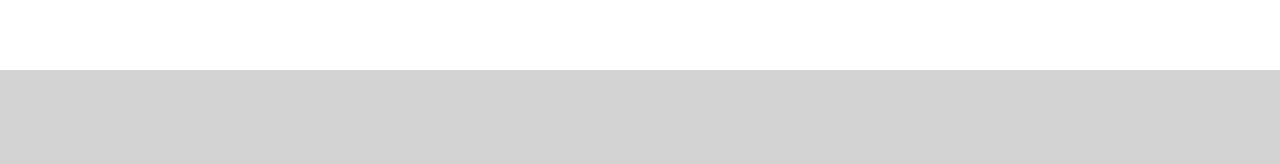
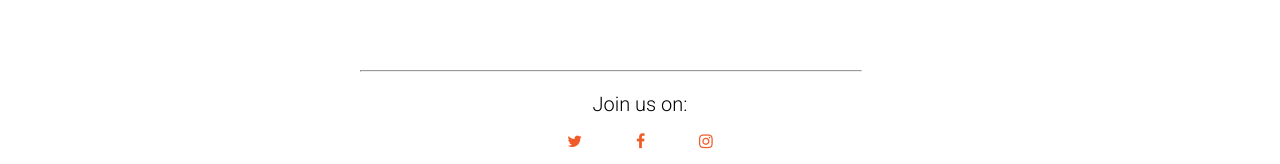
Before and after one commit to darrentngwz/karma-landing-page, a plain HTML site: page index.html in a window 1280 px wide. Shown: the part 1215-1379 px from the top of the page. Before the commit the page ends 1285 px from the top, so only its background shows below. Drawn offline with Linux system fonts and the light colour scheme.

Commit message:
commit 3.0

```diff
--- a/css/style.css
+++ b/css/style.css
@@ -152,3 +152,51 @@ ul.contentlist p{
 	font-size: 18px;
 	font-weight: 100;
 }
+
+.footer {
+	background-color: white;
+	width: 100%;
+	height: auto;
+	border: none;
+}
+
+ul.footerbox {
+	display:inline-block;
+	padding: 0;
+	width: 100%;
+	text-align: center;
+
+}
+
+ul.footerbox li {
+	display: inline-block;
+	padding-right: 25px;
+	padding-left: 25px;
+}
+
+.footerbox li a {
+	text-decoration: none;
+	color: #f15a29;
+}
+
+.footer h3{
+	text-align: center;
+	color: black;
+	margin: 0; padding: 0;
+}
+
+.footer p{
+	text-align: center;
+	color: grey;
+	padding: 0;
+	margin: 0px;
+}
+
+hr {
+	height: 0px;
+	width: 500px;
+	margin: 0;
+	margin-left: 360px; padding: 0;
+	margin-bottom: 20px;
+	text-align: center;
+}
--- a/index.html
+++ b/index.html
@@ -6,6 +6,8 @@
 	<link rel="stylesheet" href="css/normalise.css">
 	<link rel="stylesheet" href="css/style.css">
 	<link href='http://fonts.googleapis.com/css?family=Roboto:400,500,300' rel='stylesheet' type='text/css'>
+	<link rel="stylesheet" href="https://maxcdn.bootstrapcdn.com/font-awesome/4.4.0/css/font-awesome.min.css">
+	<link rel="icon" type="image/png" href="css/favicon.ico" />
 </head>
 <body>
 	<div class="header">
@@ -60,6 +62,23 @@
 		</div>
 
 	</section>
+
+	<section class="footer">
+
+		<hr />
+
+		<h3>Join us on:</h3>
+
+		<ul class="footerbox">
+			<li><a href="#" class="fa fa-twitter"></a></li>
+			<li><a href="#" class="fa fa-facebook"></a></li>
+			<li><a href="#" class="fa fa-instagram"></a></li>
+		</ul>
+
+		<p>© Karma Mobility, Inc.</p>
+
+	</section>
+
 <!--to get rid of space between html and body - remember to check through all top margins including h1-->
 </body>
 </html>
```
Also changed, not shown: css/favicon.ico (added).
